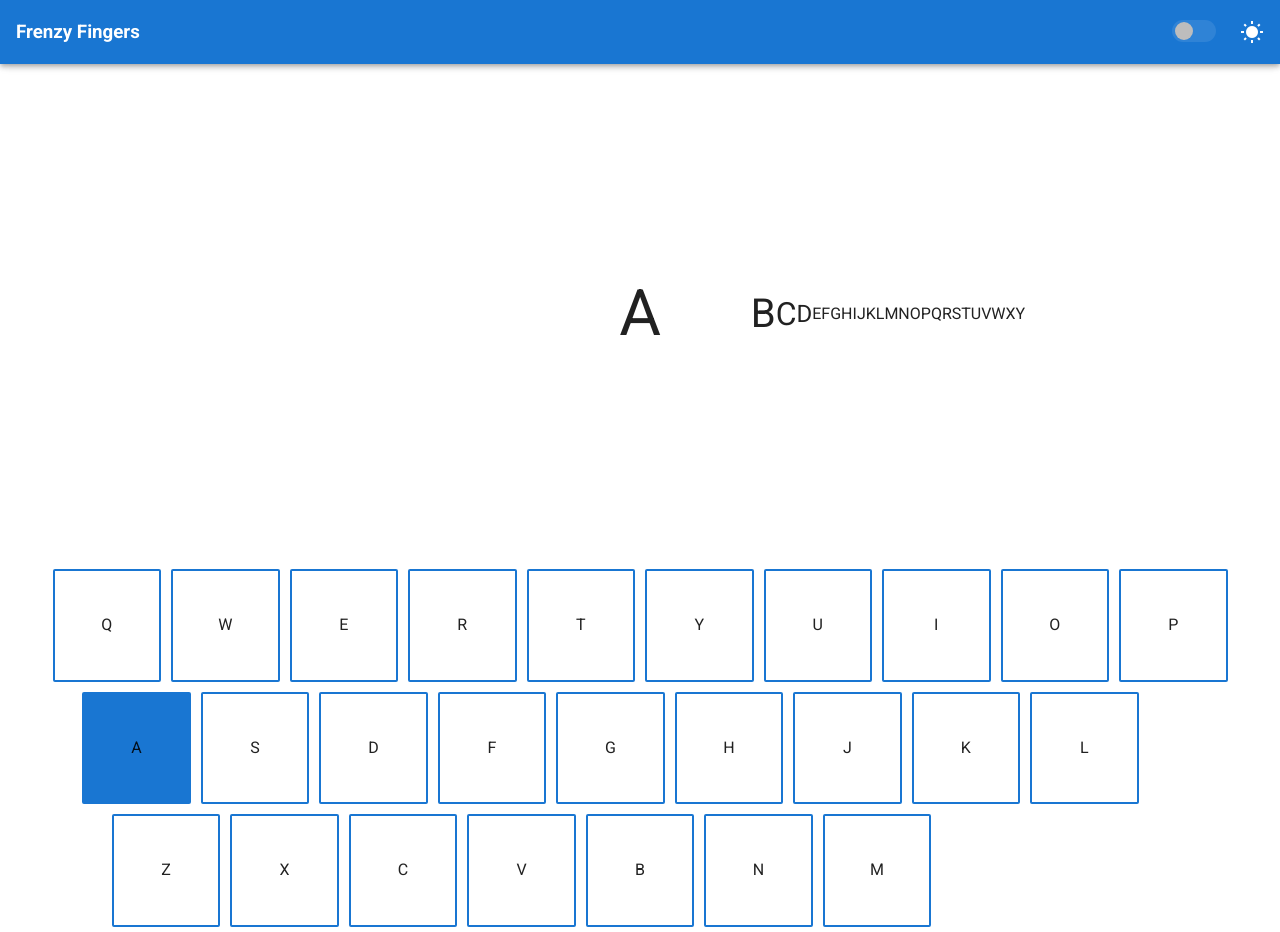
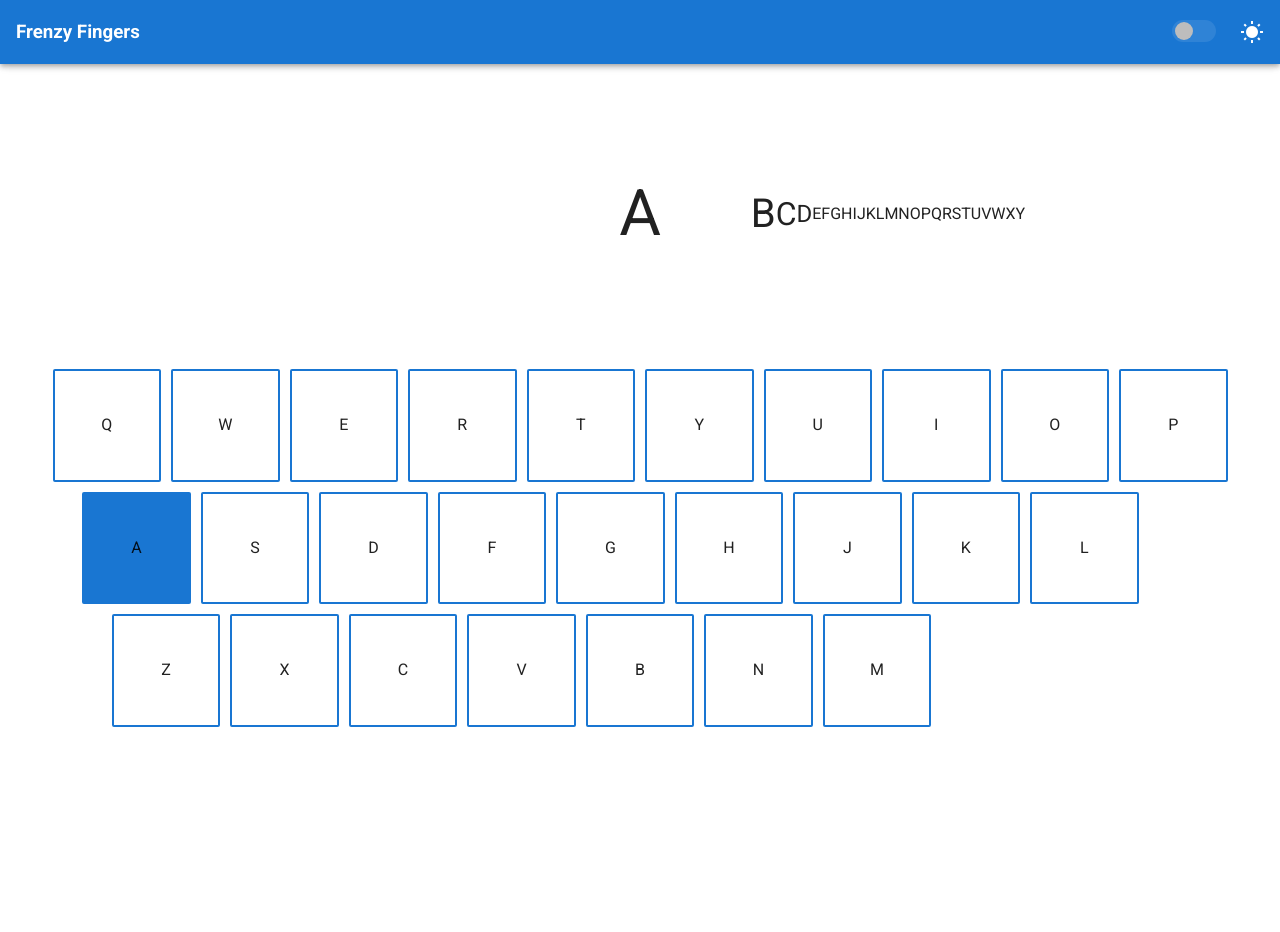
Before and after one commit to teeboteebo/finger-frenzy, a Vue app: page / in a window 1280 px wide. After the commit the page ends 800 px from the top, so only its background shows below. Built offline with nearby package versions, Linux system fonts and the light colour scheme.

Commit message:
change height

```diff
--- a/src/views/Home.vue
+++ b/src/views/Home.vue
@@ -55,6 +55,6 @@ export default {
 </script>
 <style lang="scss" scoped>
 .game-header {
-  height: 500px;
+  height: 300px;
 }
 </style>
```
